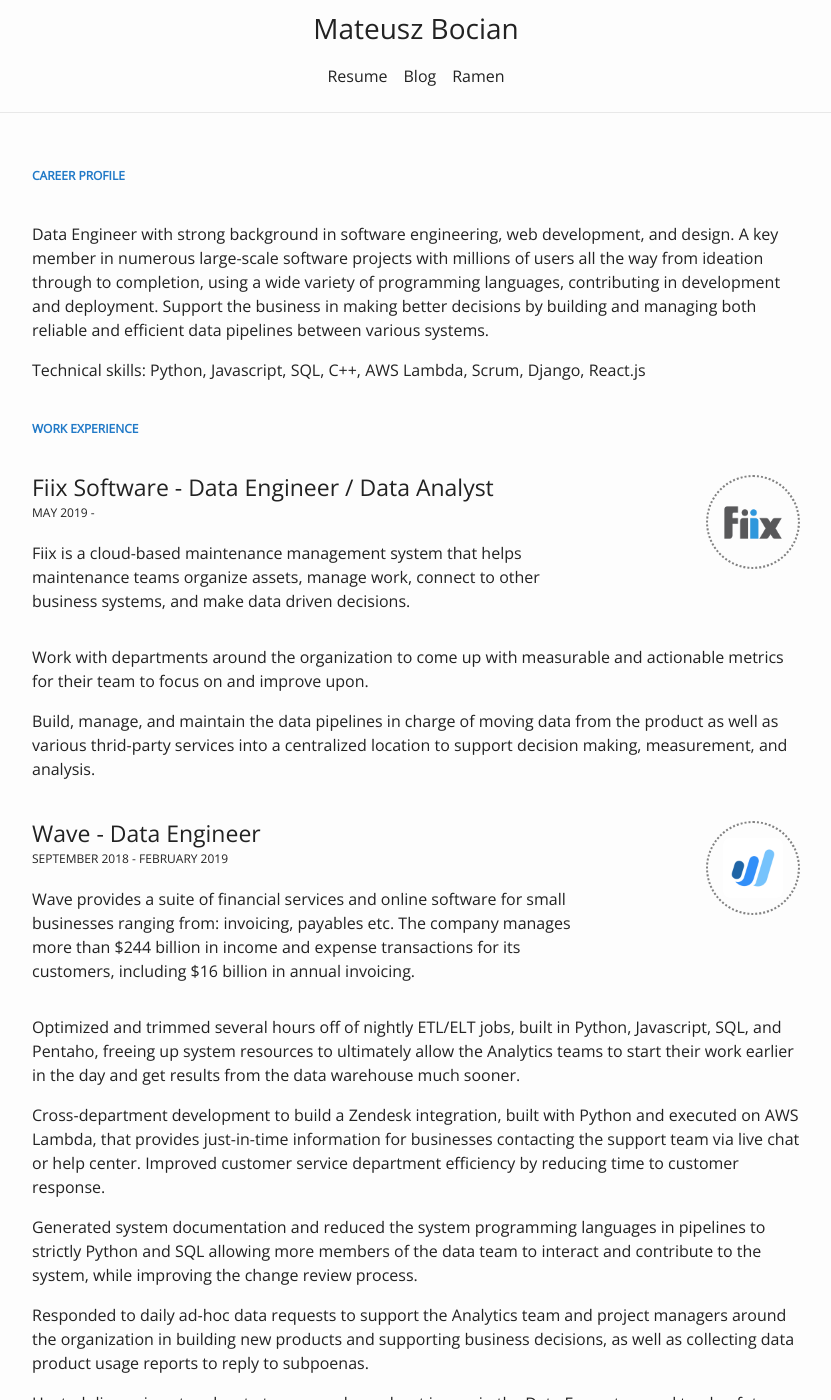
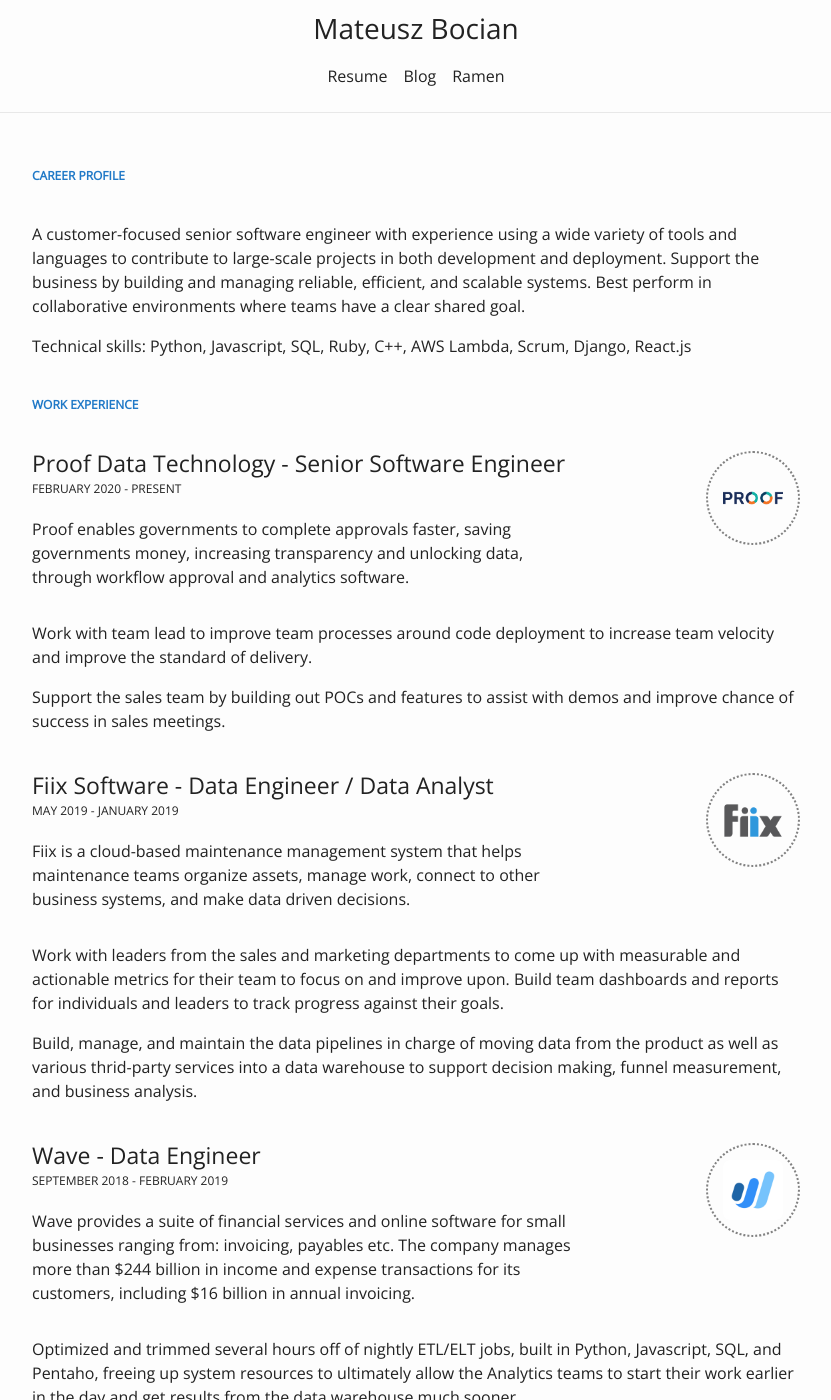
Before and after one commit to matty99/matty99.github.io, a Jekyll site: the page built from index.html, in a window 1280 px wide and 1400 px high. Shown: the whole window, without its empty margins (224-1055 px from the left). Built offline with Jekyll 4.4.1, drawn with Linux system fonts in a browser that asks for light colours.

Commit message:
Update resume with latest info

```diff
--- a/index.html
+++ b/index.html
@@ -5,17 +5,38 @@
 ---
 
 <h2 class="section-title">Career profile</h2>
-<p>Data Engineer with strong background in software engineering, web development, and design. A key member in numerous large-scale software projects with millions of users all the way from ideation through to completion, using a wide variety of programming languages, contributing in development and deployment. Support the business in making better decisions by building and managing both reliable and efficient data pipelines between various systems.</p>
+<p>A customer-focused senior software engineer with experience using a wide variety of tools and languages to contribute to large-scale projects in both development and deployment. Support the business by building and managing reliable, efficient, and scalable systems. Best perform in collaborative environments where teams have a clear shared goal. </p>
 
-<p>Technical skills: Python, Javascript, SQL, C++, AWS Lambda, Scrum, Django, React.js</p>
+<p>Technical skills: Python, Javascript, SQL, Ruby, C++, AWS Lambda, Scrum, Django, React.js</p>
 
 <h2 class="section-title">Work experience</h2>
 
 <div class="position">
   <div class="company-header">
     <div class="position-summary">
+      <span class="job-title">Proof Data Technology - Senior Software Engineer</span>
+      <time class="employment-duration">February 2020 - Present</time>
+      <p class="company-summary">Proof enables governments to complete approvals faster, saving governments money, increasing transparency and unlocking data, through workflow approval and analytics software.</p>
+    </div>
+    <div class="company-logo">
+    	<img src="{{ site.url }}/images/logos/proof.png">
+    </div>
+  </div>
+
+  <p class="work-summary">
+    Work with team lead to improve team processes around code deployment to increase team velocity and improve the standard of delivery.
+  </p>
+
+  <p class="work-summary">
+    Support the sales team by building out POCs and features to assist with demos and improve chance of success in sales meetings.
+  </p>
+</div>
+
+<div class="position">
+  <div class="company-header">
+    <div class="position-summary">
       <span class="job-title">Fiix Software - Data Engineer / Data Analyst</span>
-      <time class="employment-duration">May 2019 - </time>
+      <time class="employment-duration">May 2019 - January 2019</time>
       <p class="company-summary">Fiix is a cloud-based maintenance management system that helps maintenance teams organize assets, manage work, connect to other business systems, and make data driven decisions.</p>
     </div>
     <div class="company-logo">
@@ -24,13 +45,12 @@
   </div>
 
   <p class="work-summary">
-    Work with departments around the organization to come up with measurable and actionable metrics for their team to focus on and improve upon.
+    Work with leaders from the sales and marketing departments to come up with measurable and actionable metrics for their team to focus on and improve upon. Build team dashboards and reports for individuals and leaders to track progress against their goals.
   </p>
 
   <p class="work-summary">
-    Build, manage, and maintain the data pipelines in charge of moving data from the product as well as various thrid-party services into a centralized location to support decision making, measurement, and analysis.
+    Build, manage, and maintain the data pipelines in charge of moving data from the product as well as various thrid-party services into a data warehouse to support decision making, funnel measurement, and business analysis.
   </p>
-
 </div>
 
 <div class="position">
```
Also changed, not shown: images/logos/proof.png (added).
